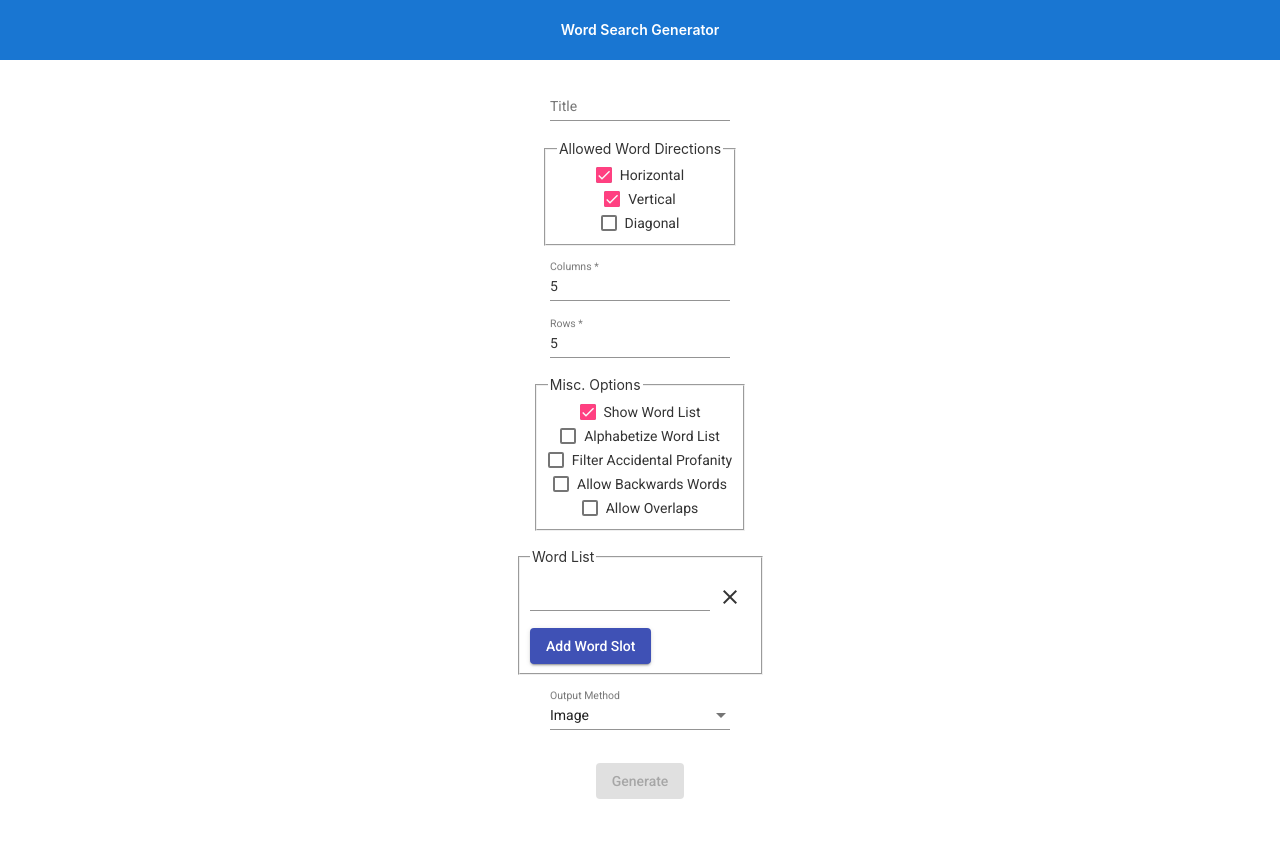
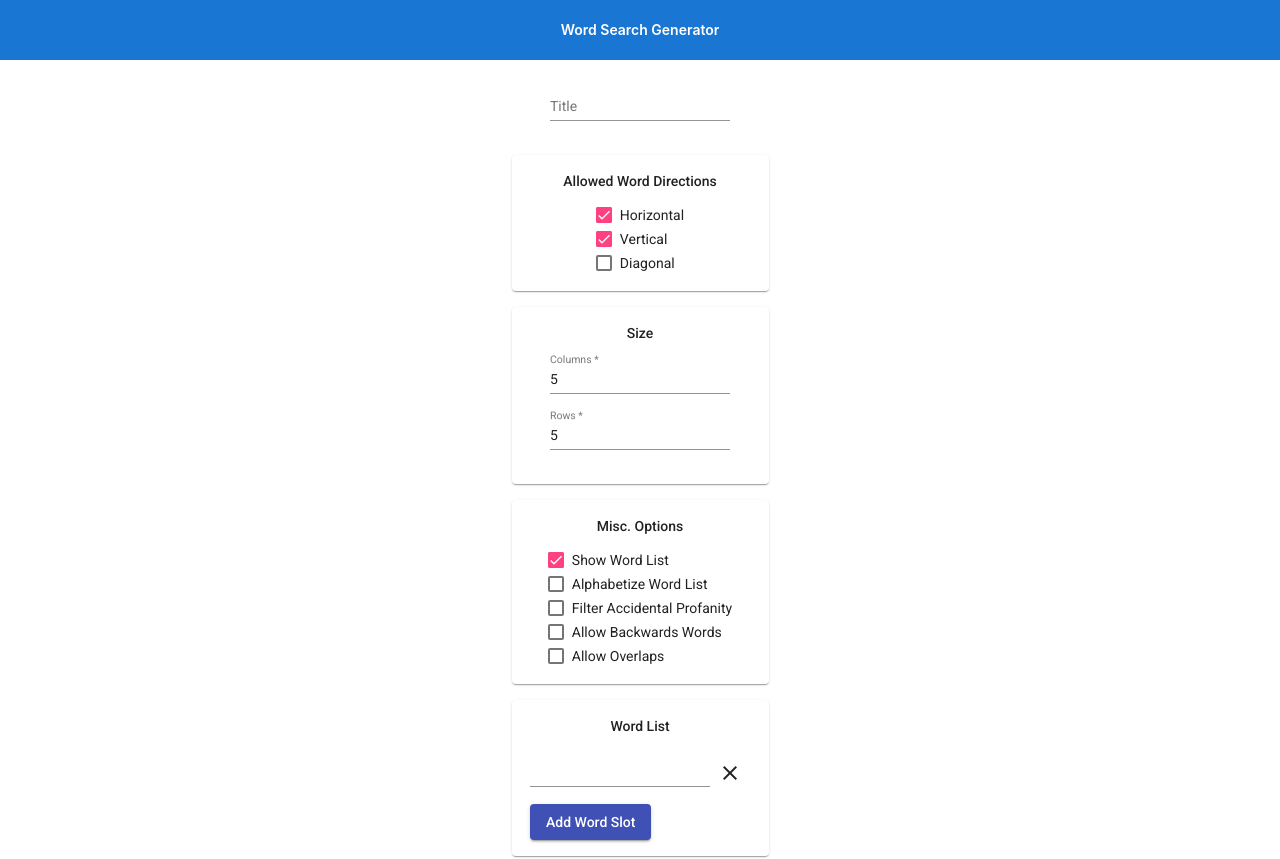
Before and after one commit to rrowe404/wordsearch, an Angular app: page / in a window 1280 px wide. Shown: the top 859 px of the page. Built offline with nearby package versions, Linux system fonts and the light colour scheme.

Commit message:
further improve styles

```diff
--- /dev/null
+++ b/src/UI/Card/Card.less
@@ -0,0 +1,12 @@
+@import (reference) "../Styles/Mixins.less";
+
+:host {
+    mat-card {
+        width: 100%;
+        .center-flex;
+    }
+
+    mat-card-title {
+        font-size: 1em;
+    }
+}
--- /dev/null
+++ b/src/UI/Card/CardComponent.ts
@@ -0,0 +1,10 @@
+import { Component, Input } from '@angular/core';
+
+@Component({
+    selector: 'wordsearch-card',
+    styleUrls: ['./Card.less'],
+    templateUrl: './CardView.html'
+})
+export class CardComponent {
+    @Input() public title: string;
+}
--- /dev/null
+++ b/src/UI/Card/CardModule.ts
@@ -0,0 +1,20 @@
+import { NgModule } from '@angular/core';
+import { MatCardModule } from '@angular/material/card';
+import { CardComponent } from './CardComponent';
+
+@NgModule({
+    imports: [
+        MatCardModule
+    ],
+    declarations: [
+        CardComponent,
+    ],
+    entryComponents: [
+        CardComponent
+    ],
+    exports: [
+        CardComponent
+    ]
+})
+export class CardModule {
+}
--- /dev/null
+++ b/src/UI/Card/CardView.html
@@ -0,0 +1,8 @@
+<mat-card>
+    <mat-card-header>
+        <mat-card-title>{{ title }}</mat-card-title>
+    </mat-card-header>
+    <mat-card-content>
+        <ng-content></ng-content>
+    </mat-card-content>
+</mat-card>
--- /dev/null
+++ b/src/UI/Styles/Mixins.less
@@ -0,0 +1,5 @@
+.center-flex {
+    display: flex;
+    flex-direction: column;
+    align-items: center;
+}
--- a/src/UI/UIModule.ts
+++ b/src/UI/UIModule.ts
@@ -5,10 +5,12 @@ import { InputListModule } from './InputList/InputListModule';
 import { ButtonModule } from './Button/ButtonModule';
 import { CheckboxModule } from './Checkbox/CheckboxModule';
 import { WordSearchGeneratorFormModule } from './WordSearchGeneratorForm/WordSearchGeneratorFormModule';
+import { CardModule } from './Card/CardModule';
 
 @NgModule({
     imports: [
         ButtonModule,
+        CardModule,
         CheckboxModule,
         DropdownModule,
         InputModule,
@@ -17,6 +19,7 @@ import { WordSearchGeneratorFormModule } from './WordSearchGeneratorForm/WordSea
     ],
     exports: [
         ButtonModule,
+        CardModule,
         CheckboxModule,
         DropdownModule,
         InputModule,
--- a/src/UI/WordSearchGeneratorForm/WordSearchGeneratorFormComponent.html
+++ b/src/UI/WordSearchGeneratorForm/WordSearchGeneratorFormComponent.html
@@ -1,30 +1,31 @@
 <wordsearch-input label="Title" name="title" (changed)="setTitle($event)" [value]="generationOptions.title"></wordsearch-input>
 
-<fieldset>
-    <legend>Allowed Word Directions</legend>
+<wordsearch-card title="Allowed Word Directions">
     <wordsearch-checkbox [formGroup]="directionFormGroup" label="Horizontal" name="horizontal" (changed)="setAllowHorizontal($event)" [value]="generationOptions.allowHorizontal"></wordsearch-checkbox>
     <wordsearch-checkbox [formGroup]="directionFormGroup" label="Vertical" name="vertical" (changed)="setAllowVertical($event)" [value]="generationOptions.allowVertical"></wordsearch-checkbox>
     <wordsearch-checkbox [formGroup]="directionFormGroup" label="Diagonal" name="diagonal" (changed)="setAllowDiagonal($event)" [value]="generationOptions.allowDiagonal"></wordsearch-checkbox>
-</fieldset>
+</wordsearch-card>
 
-<wordsearch-input label="Columns" name="columns" (changed)="setColumns($event)" type="number" min="5" max="30" [value]="generationOptions.width" required="true"></wordsearch-input>
-<wordsearch-input label="Rows" name="rows" (changed)="setRows($event)" type="number" min="5" max="30" [value]="generationOptions.height" required="true"></wordsearch-input>
+<wordsearch-card title="Size">
+    <wordsearch-input label="Columns" name="columns" (changed)="setColumns($event)" type="number" min="5" max="30" [value]="generationOptions.width" required="true"></wordsearch-input>
+    <wordsearch-input label="Rows" name="rows" (changed)="setRows($event)" type="number" min="5" max="30" [value]="generationOptions.height" required="true"></wordsearch-input>
+</wordsearch-card>
 
-<fieldset>
-    <legend>Misc. Options</legend>
+<wordsearch-card title="Misc. Options">
     <wordsearch-checkbox label="Show Word List" name="wordList" (changed)="setShowWordList($event)" [value]="generationOptions.showWordList"></wordsearch-checkbox>
     <wordsearch-checkbox *ngIf="generationOptions.showWordList" label="Alphabetize Word List" name="alphabetize" (changed)="setAlphabetizeWordList($event)" [value]="generationOptions.alphabetizeWordList"></wordsearch-checkbox>
     <wordsearch-checkbox label="Filter Accidental Profanity" name="filterProfanity" (changed)="setFilterProfanity($event)" [value]="generationOptions.filterAccidentalProfanity"></wordsearch-checkbox>
     <wordsearch-checkbox label="Allow Backwards Words" name="allowBackwards" (changed)="setAllowBackwards($event)" [value]="generationOptions.allowBackwards"></wordsearch-checkbox>
     <wordsearch-checkbox label="Allow Overlaps" name="allowOverlaps" (changed)="setAllowOverlaps($event)" [value]="generationOptions.allowOverlaps"></wordsearch-checkbox>
-</fieldset>
+</wordsearch-card>
 
-<fieldset>
-    <legend>Word List</legend>
+<wordsearch-card title="Word List">
     <wordsearch-input-list addSlotButtonText="Add Word Slot" [formGroup]="wordFormGroup" [validators]="wordValidators"></wordsearch-input-list>
-</fieldset>
+</wordsearch-card>
 
-<wordsearch-dropdown [hidden]="outputOptions.length < 2" *ngIf="selectedOutputOption" label="Output Method" [options]="outputOptions" [selected]="selectedOutputOption" (changed)="setOutputOption($event)"></wordsearch-dropdown>
+<wordsearch-card title="Output">
+    <wordsearch-dropdown [hidden]="outputOptions.length < 2" *ngIf="selectedOutputOption" label="Output Method" [options]="outputOptions" [selected]="selectedOutputOption" (changed)="setOutputOption($event)"></wordsearch-dropdown>
+</wordsearch-card>
 
 <div class="generate">
     <wordsearch-button color="accent" text="Generate" (click)="generate()" [disabled]="gameFormGroup.pristine || gameFormGroup.invalid"></wordsearch-button>
--- a/src/UI/WordSearchGeneratorForm/WordSearchGeneratorFormComponent.less
+++ b/src/UI/WordSearchGeneratorForm/WordSearchGeneratorFormComponent.less
@@ -1,18 +1,26 @@
+@import (reference) "../Styles/Mixins.less";
+
 :host {
     @margin: 16px;
 
-    display: flex;
-    flex-direction: column;
-    align-items: center;
-
-    fieldset {
-      display: flex;
-      flex-direction: column;
-      align-items: center;
-      margin-bottom: @margin;
-    }
+    .center-flex;
 
     .generate {
       margin-top: @margin;
     }
+
+    wordsearch-card {
+      margin-top: @margin;
+      width: 225px;
+
+      .center-flex;
+    }
+
+    wordsearch-checkbox {
+      display: block;
+    }
+
+    wordsearch-input {
+      display: block;
+    }
 }
--- a/src/UI/WordSearchGeneratorForm/WordSearchGeneratorFormModule.ts
+++ b/src/UI/WordSearchGeneratorForm/WordSearchGeneratorFormModule.ts
@@ -9,10 +9,12 @@ import { IconButtonModule } from '../IconButton/IconButtonModule';
 import { InputModule } from '../Input/InputModule';
 import { InputListModule } from '../InputList/InputListModule';
 import { WordSearchOutputModule } from 'src/UI/WordSearchOutput/WordSearchOutputModule';
+import { CardModule } from '../Card/CardModule';
 
 @NgModule({
     imports: [
         ButtonModule,
+        CardModule,
         CommonModule,
         CheckboxModule,
         DropdownModule,
```
